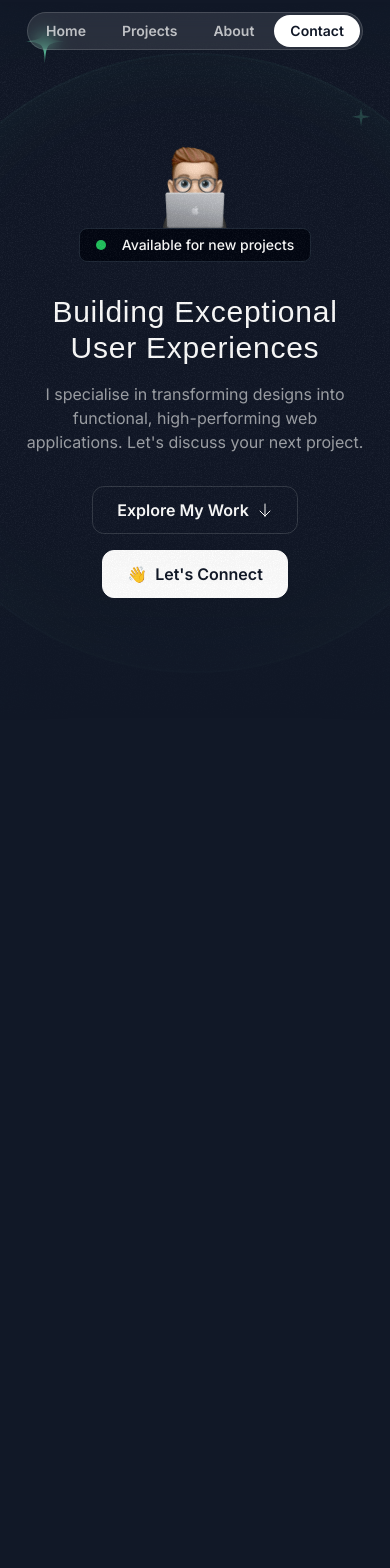
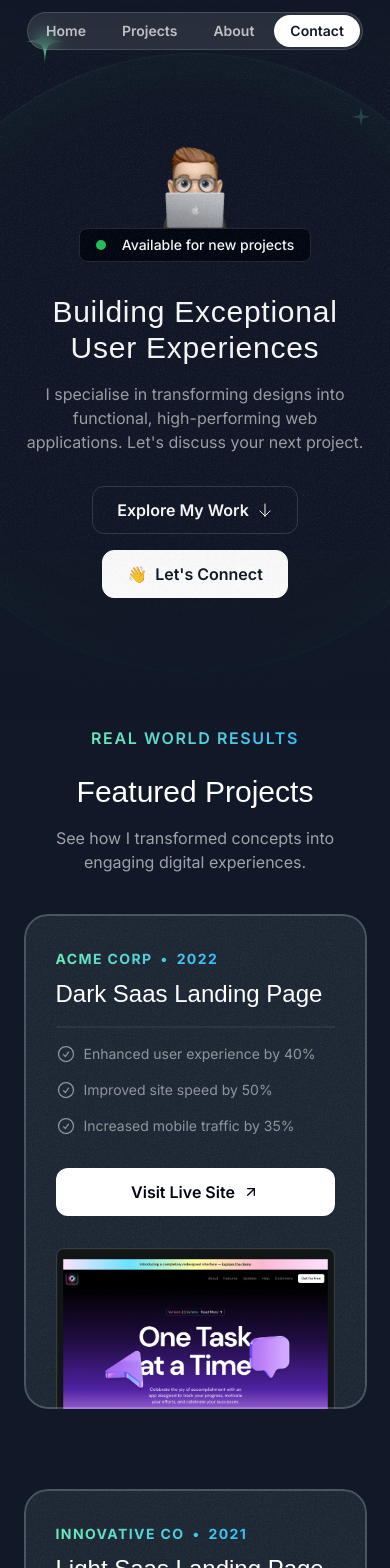
Before and after one commit to tanbiralam/final-portfolio, a Next.js app: page / in a window 390 px wide. Shown: the top 1568 px of the page. Before the commit the page ends 973 px from the top, so only its background shows below. Built offline with nearby package versions, Linux system fonts and the light colour scheme; a web font is replaced by a local one.

Commit message:
project part completed

```diff
--- a/src/app/globals.css
+++ b/src/app/globals.css
@@ -12,3 +12,10 @@
         @apply absolute inset-0 border-2 top-1/2 left-1/2 -translate-x-1/2 -translate-y-1/2 rounded-full border-emerald-300/5 shadow-[0_0_80px_inset] shadow-emerald-300/5
     }
 }
+
+
+@layer utilities {
+    .container {
+        @apply lg:max-w-5xl;
+    }
+}
--- a/src/app/page.tsx
+++ b/src/app/page.tsx
@@ -1,11 +1,13 @@
 import { Header } from "@/sections/Header";
 import { HeroSection } from "@/sections/Hero";
+import { ProjectsSection } from "@/sections/Projects";
 
 export default function Home() {
   return (
     <div>
       <Header />
       <HeroSection />
+      <ProjectsSection />
     </div>
   );
 }
--- a/src/sections/Projects.tsx
+++ b/src/sections/Projects.tsx
@@ -1,6 +1,10 @@
 import darkSaasLandingPage from "@/assets/images/dark-saas-landing-page.png";
 import lightSaasLandingPage from "@/assets/images/light-saas-landing-page.png";
 import aiStartupLandingPage from "@/assets/images/ai-startup-landing-page.png";
+import Image from "next/image";
+import CheckIcon from "@/assets/icons/check-circle.svg";
+import ArrowUpRightIcon from "@/assets/icons/arrow-up-right.svg";
+import grainImage from "@/assets/images/grain.jpg";
 
 const portfolioProjects = [
   {
@@ -42,5 +46,73 @@
 ];
 
 export const ProjectsSection = () => {
-  return <div>Projects Section</div>;
+  return (
+    <section className="pb-16 lg:py-24">
+      <div className="container">
+        <div className="flex justify-center">
+          <p className="uppercase font-semibold tracking-widest bg-gradient-to-r from-emerald-300 to-sky-400 text-center text-transparent bg-clip-text">
+            Real World Results
+          </p>
+        </div>
+        <h2 className="font-serif text-3xl md:text-5xl text-center mt-6">
+          Featured Projects
+        </h2>
+        <p className="text-center md:text-lg lg:text-xl max-w-md mx-auto text-white/60 mt-4">
+          See how I transformed concepts into engaging digital experiences.
+        </p>
+        <div className="flex flex-col mt-10 md:mt-20 gap-20">
+          {portfolioProjects.map((project) => (
+            <div
+              key={project.title}
+              className="bg-gray-800 rounded-3xl relative z-0 overflow-hidden after:z-10 after:content-[''] after:absolute after:inset-0 after:outline-2 after:outline after:-outline-offset-2 after:rounded-3xl after:outline-white/20 px-8 pt-8 md:pt-12 md:px-10 lg:pt-16 lg:px-20 after:pointer-events-none"
+            >
+              <div
+                className="absolute inset-0 -z-10 opacity-5"
+                style={{ backgroundImage: `url(${grainImage.src})` }}
+              ></div>
+
+              <div className="lg:grid lg:grid-cols-2 lg:gap-16">
+                <div className="lg:pb-16">
+                  <div className="bg-gradient-to-r from-emerald-300 to-sky-400 inline-flex gap-2 font-bold uppercase tracking-widest text-sm text-transparent bg-clip-text">
+                    <span>{project.company}</span>
+                    <span>&bull;</span>
+                    <span>{project.year}</span>
+                  </div>
+
+                  <h3 className="font-serif text-2xl md:text-4xl mt-2 md:mt-5">
+                    {project.title}
+                  </h3>
+                  <hr className="border-t-2 border-white/5 mt-4 md:mt-5" />
+                  <ul className="flex flex-col gap-4 mt-4 md:mt-5">
+                    {project.results.map((result) => (
+                      <li
+                        className="flex gap-2 text-sm md:text-base text-white/50"
+                        key={project.title}
+                      >
+                        <CheckIcon className="size-5 md:size-6" />
+                        <span>{result.title}</span>
+                      </li>
+                    ))}
+                  </ul>
+                  <a href={project.link}>
+                    <button className="bg-white text-gray-950 h-12 w-full md:w-auto px-6 rounded-xl font-semibold inline-flex items-center justify-center gap-2 mt-8">
+                      <span>Visit Live Site</span>
+                      <ArrowUpRightIcon className="size-4" />
+                    </button>
+                  </a>
+                </div>
+                <div className="relative">
+                  <Image
+                    src={project.image}
+                    alt={project.title}
+                    className="mt-8 -mb-4 md:-mb-0 lg:mt-0 lg:absolute lg:h-full lg:w-auto lg:max-w-none"
+                  />
+                </div>
+              </div>
+            </div>
+          ))}
+        </div>
+      </div>
+    </section>
+  );
 };
```
